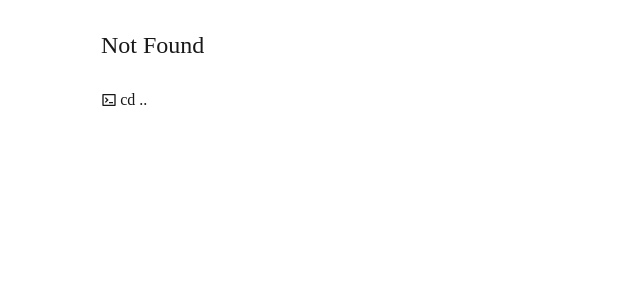
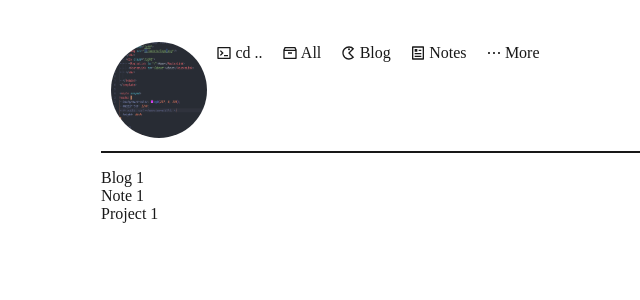
Before and after one commit to XuekaiShi/www-shixk, a Vue app: page /1 in a window 1280 px wide. Before the commit this address had no page. Shown: the top 300 px of the page, without its empty margins (211-851 px from the left). Built offline with nearby package versions, Linux system fonts and the light colour scheme.

Commit message:
style: postsView

```diff
--- a/src/App.vue
+++ b/src/App.vue
@@ -1,7 +1,15 @@
 <script setup lang="ts">
-import { RouterView } from 'vue-router'
+import { computed } from 'vue'
+import { RouterView, useRoute } from 'vue-router'
+
+const route = useRoute()
+
+const routeChange = computed(() => {
+  return route.fullPath
+})
+
 </script>
 
 <template>
-  <RouterView />
+  <RouterView :key="routeChange"></RouterView>
 </template>
--- a/src/components/list/ListHeader.vue
+++ b/src/components/list/ListHeader.vue
@@ -21,19 +21,19 @@ const goTo = (path: string) => {
       <ProfilePhoto @click="goTo('/')"></ProfilePhoto>
     </div>
     <div class="right">
-      <template v-if="route.name === 'all'">
+      <template v-if="route.path === '/all'">
         <h1>All</h1>
         <p class="info">Here is all my blogs and notes sorded by date.</p>
       </template>
-      <template v-if="route.name === 'blog'">
+      <template v-if="route.path === '/blog'">
         <h1>Blog</h1>
         <p class="info">Here is all my blogs and notes sorded by date.</p>
       </template>
-      <template v-if="route.name === 'notes'">
+      <template v-if="route.path === '/notes'">
         <h1>Notes</h1>
         <p class="info">Here is all my blogs and notes sorded by date.</p>
       </template>
-      <template v-if="route.name === 'more'">
+      <template v-if="route.path === '/more'">
         <h1>More</h1>
         <p class="info">Here is all my blogs and notes sorded by date.</p>
       </template>
@@ -46,7 +46,7 @@ const goTo = (path: string) => {
             cd ..
           </template>
         </ListHeaderItem>
-        <ListHeaderItem v-if="route.name !== 'all'" @click="goTo('/all')">
+        <ListHeaderItem v-if="route.path !== '/all'" @click="goTo('/all')">
           <template #icon>
             <IconArchiveLine />
           </template>
@@ -54,7 +54,7 @@ const goTo = (path: string) => {
             All
           </template>
         </ListHeaderItem>
-        <ListHeaderItem v-if="route.name !== 'blog'" @click="goTo('/blog')">
+        <ListHeaderItem v-if="route.path !== '/blog'" @click="goTo('/blog')">
           <template #icon>
             <IconGameLine />
           </template>
@@ -62,7 +62,7 @@ const goTo = (path: string) => {
             Blog
           </template>
         </ListHeaderItem>
-        <ListHeaderItem v-if="route.name !== 'notes'" @click="goTo('/notes')">
+        <ListHeaderItem v-if="route.path !== '/notes'" @click="goTo('/notes')">
           <template #icon>
             <IconFileLine />
           </template>
@@ -70,7 +70,7 @@ const goTo = (path: string) => {
             Notes
           </template>
         </ListHeaderItem>
-        <ListHeaderItem v-if="route.name !== 'more'" @click="goTo('/more')">
+        <ListHeaderItem v-if="route.path !== '/more'" @click="goTo('/more')">
           <template #icon>
             <IconMoreLine />
           </template>
--- a/src/router/index.ts
+++ b/src/router/index.ts
@@ -11,24 +11,9 @@ const router = createRouter({
       component: HomeView
     },
     {
-      path: '/all',
-      name: 'all',
-      component: () => import('../views/list/AllPostsView.vue')
-    },
-    {
-      path: '/blog',
-      name: 'blog',
-      component: () => import('../views/list/BlogView.vue')
-    },
-    {
-      path: '/notes',
-      name: 'notes',
-      component: () => import('../views/list/NotesView.vue')
-    },
-    {
-      path: '/more',
-      name: 'more',
-      component: () => import('../views/list/MoreView.vue')
+      path: '/:posts',
+      name: 'postsView',
+      component: () => import('../views/list/PostsView.vue')
     },
     { path: '/:pathMatch(.*)', component: NotFound }
   ]
--- a/src/views/list/AllPostsView.vue
+++ /dev/null
@@ -1,6 +0,0 @@
-<script setup lang="ts">
-import ListHeader from '@/components/list/ListHeader.vue';
-</script>
-<template>
-  <ListHeader></ListHeader>
-</template>
--- /dev/null
+++ b/src/views/list/PostsView.vue
@@ -0,0 +1,8 @@
+<script setup lang="ts">
+import ListHeader from '@/components/list/ListHeader.vue';
+import List from '@/components/list/List.vue';
+</script>
+<template>
+  <ListHeader></ListHeader>
+  <List></List>
+</template>
```
